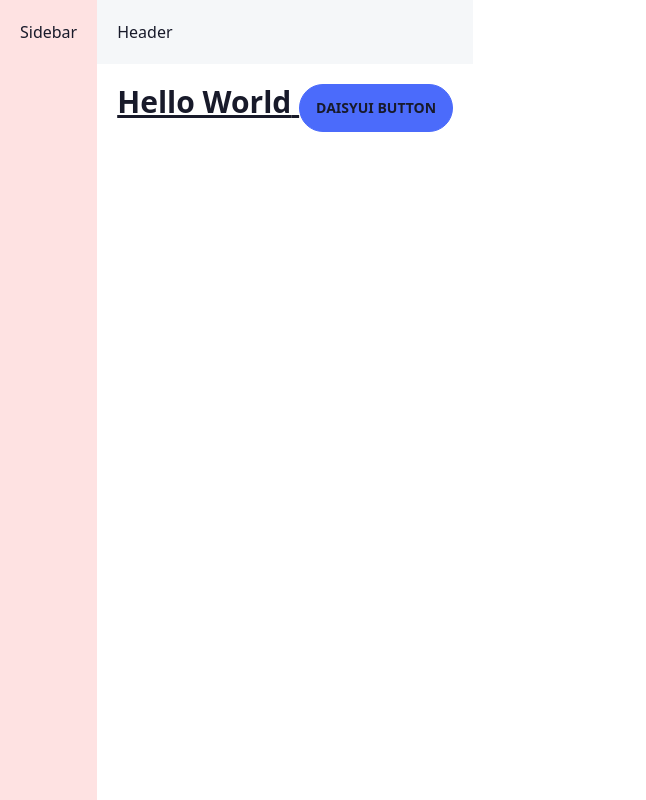
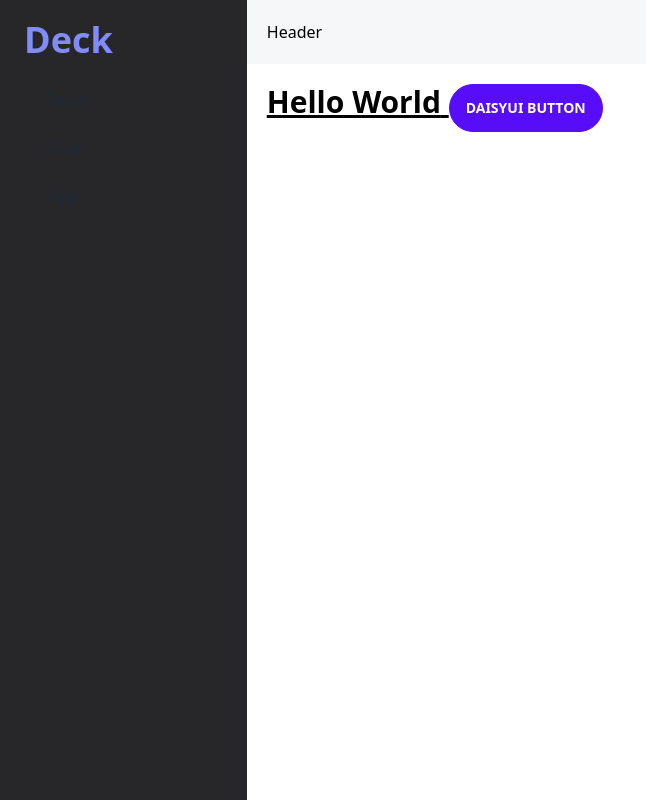
Before and after one commit to Deck-Authentication/dashboard, a Next.js app: page / in a window 1280 px wide. Shown: the whole page, without its empty margins (0-646 px from the left). Built offline with nearby package versions, Linux system fonts and the light colour scheme.

Commit message:
Add basic sidebar tabs and remove corporate theme

```diff
--- a/components/layout.js
+++ b/components/layout.js
@@ -4,7 +4,7 @@ import Head from "next/head"
 
 export default function Layout({ children }) {
   return (
-    <div className="flex flex-row min-h-screen min-w-screen">
+    <div className="flex flex-row min-h-screen min-w-screen bg-white text-black">
       <Head>
         <title>Deck</title>
         <meta name="title" content="Deck Admin Dashboard" />
@@ -14,7 +14,7 @@ export default function Layout({ children }) {
         />
       </Head>
       <Sidebar />
-      <div>
+      <div className="w-full">
         <Header />
         <main className="p-5">{children}</main>
       </div>
--- a/components/sidebar.js
+++ b/components/sidebar.js
@@ -1,3 +1,21 @@
 export default function SideBar() {
-  return <div className="min-h-full bg-red-100 p-5">Sidebar</div>
+  return (
+    <div
+      className="min-h-full bg-zinc-800 text-white py-5 px-3"
+      style={{ width: "300px" }}
+    >
+      <h1 className="text-indigo-400 text-4xl px-3 font-bold">Deck</h1>
+      <ul className="menu p-4 overflow-y-auto w-full text-base-content">
+        <li>
+          <a>Team</a>
+        </li>
+        <li>
+          <a>User</a>
+        </li>
+        <li>
+          <a>App</a>
+        </li>
+      </ul>
+    </div>
+  )
 }
--- a/pages/_document.js
+++ b/pages/_document.js
@@ -8,7 +8,7 @@ export default class MyDocument extends Document {
 
   render() {
     return (
-      <Html lang="en" data-theme="corporate">
+      <Html lang="en">
         <Head />
         <body>
           <Main />
```
